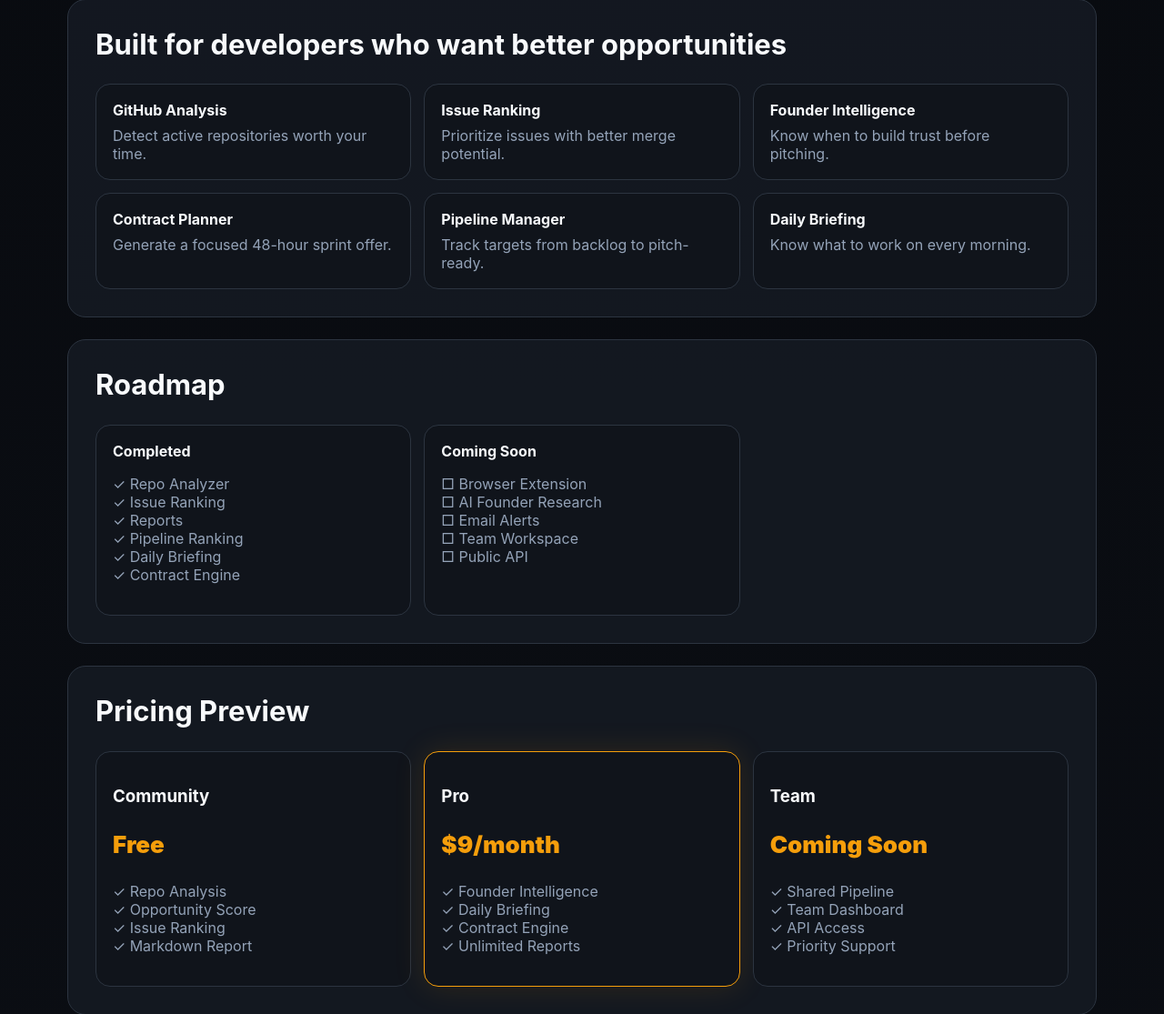
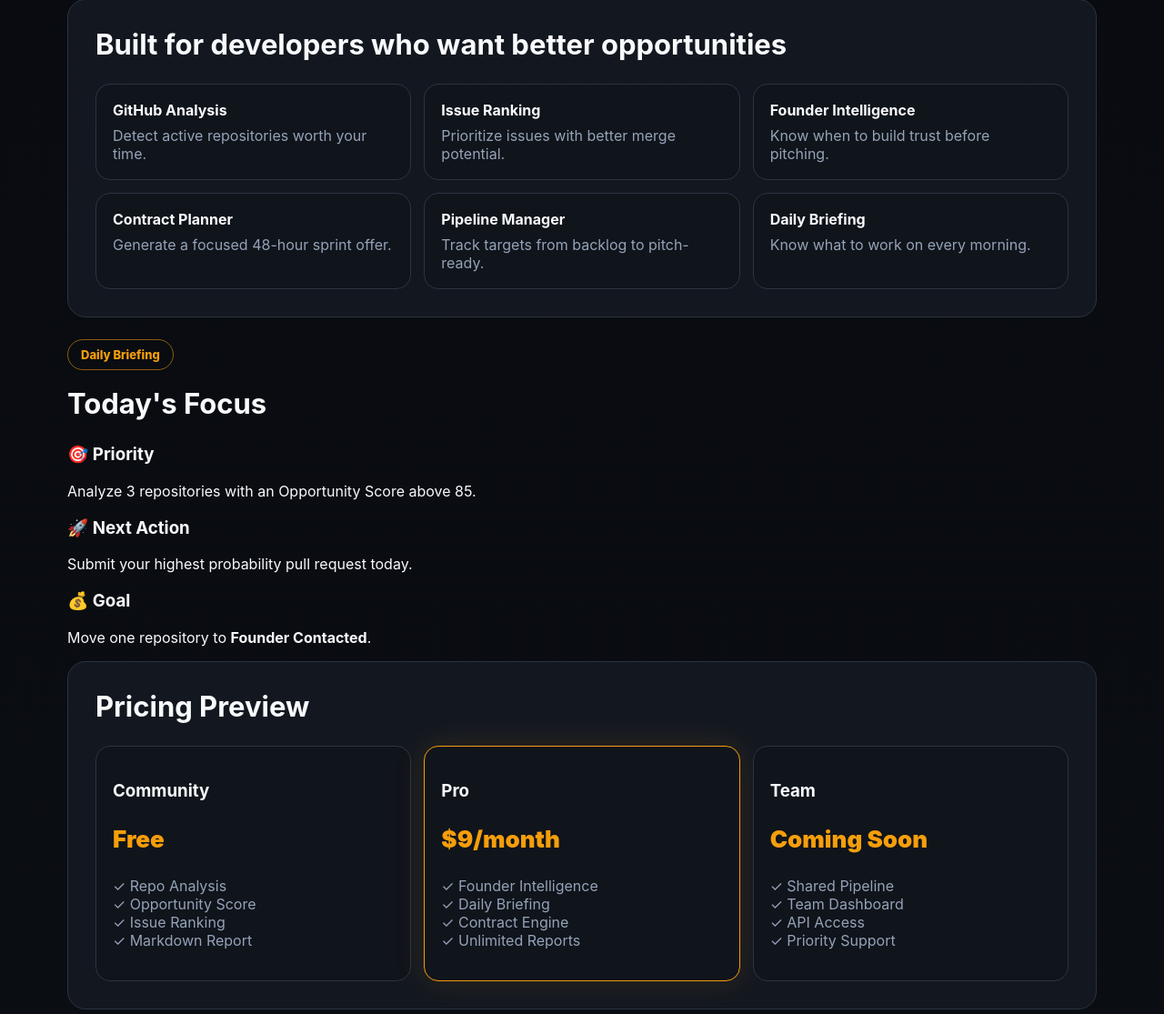
Before and after one commit to BashOpsDev/bashops-radar, a FastAPI app: page / in a window 1280 px wide. Shown: the part 1220-2335 px from the top of the page at 91% size. Run offline with FastAPI, Linux system fonts and the light colour scheme.

Commit message:
Update index.html

```diff
--- a/templates/index.html
+++ b/templates/index.html
@@ -195,13 +195,31 @@
         </section>
         {% endif %}
 
-        <section id="roadmap" class="roadmap">
-            <h2>Roadmap</h2>
-            <div class="roadmap-grid">
-                <div><strong>Completed</strong><p>✓ Repo Analyzer<br>✓ Issue Ranking<br>✓ Reports<br>✓ Pipeline Ranking<br>✓ Daily Briefing<br>✓ Contract Engine</p></div>
-                <div><strong>Coming Soon</strong><p>□ Browser Extension<br>□ AI Founder Research<br>□ Email Alerts<br>□ Team Workspace<br>□ Public API</p></div>
-            </div>
-        </section>
+        <section class="section-card">
+    <div class="section-header">
+        <span class="section-label">Daily Briefing</span>
+        <h2>Today's Focus</h2>
+    </div>
+
+    <div class="briefing-grid">
+
+        <div class="brief-card">
+            <h3>🎯 Priority</h3>
+            <p>Analyze 3 repositories with an Opportunity Score above 85.</p>
+        </div>
+
+        <div class="brief-card">
+            <h3>🚀 Next Action</h3>
+            <p>Submit your highest probability pull request today.</p>
+        </div>
+
+        <div class="brief-card">
+            <h3>💰 Goal</h3>
+            <p>Move one repository to <strong>Founder Contacted</strong>.</p>
+        </div>
+
+    </div>
+</section>
 
         <section id="pricing" class="pricing">
             <h2>Pricing Preview</h2>
```
